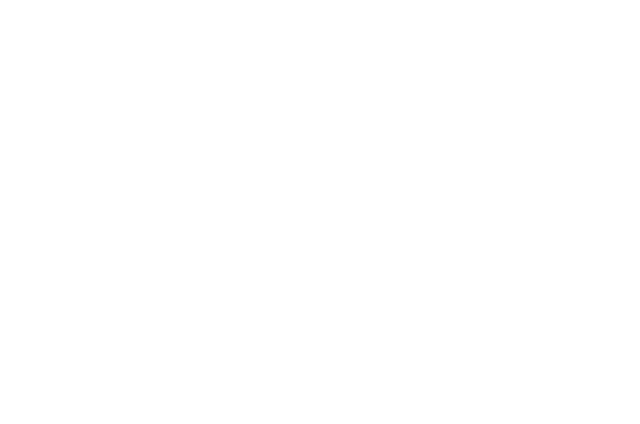
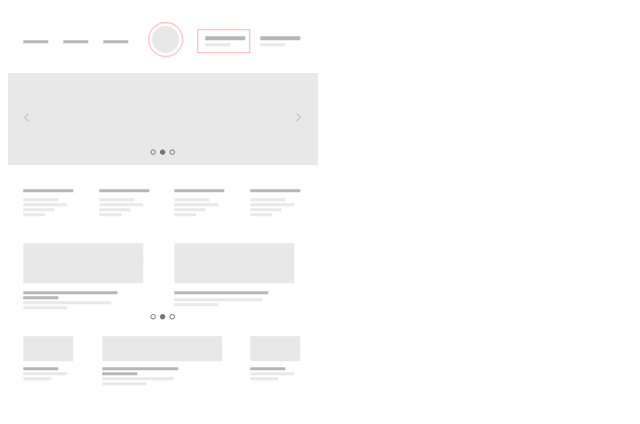
Before and after one commit to decore/svg-inject, a plain HTML site: page index.html in a window 1280 px wide. Shown: the whole page, without its empty margins (0-640 px from the left). Drawn offline with Linux system fonts and the light colour scheme.

Commit message:
ajax svg

```diff
--- a/index.html
+++ b/index.html
@@ -9,5 +9,6 @@
 	</head>
 	<body>
 		<div class="isvg" data-icon="sketch-front"></div>
+		<div class="isvg" data-icon="sketch-front"></div>
 	</body>
 </html>
--- a/svg-inject.js
+++ b/svg-inject.js
@@ -1,30 +1,14 @@
-// document.addEventListener("DOMContentLoaded", function(event) {
-// 	var elements = document.querySelectorAll('.isvg');
-// 	for (var i = 0, max = elements.length; i < max; i++) {
-// 		var request = new XMLHttpRequest();
-// 		request.open('GET', '/img/svg/sketch-front.svg', true);
-// 		request.onload = function() {
-// 			if (request.status >= 200 && request.status < 400) {
-// 				var data = JSON.parse(request.responseText);
-// 				console.log('test');
-// 				console.log(data);
-// 			} else {
-// 			}
-// 		};
-// 		request.send();
-// 	};
-// });
 document.addEventListener("DOMContentLoaded", function(event) {
-	// var icons = document.getElementsByClassName('icon');
-	// for (var i=0; i<=icons.length; i++) {
-		// var icon = icons[i];
-		// console.log(icon);
+	var icons = document.getElementsByClassName('isvg');
+	console.log(icons);
+	for (var i=0; i<icons.length; i++) {
+		var icon = icons[i];
+		console.log(icon);
 		var http = new XMLHttpRequest();
 		http.open('GET', '/img/svg/sketch-front.svg', true);
 		http.onload = function () {
-			// icon.insertAdjacentHTML('afterbegin', http.responseText);
-			console.log(http.responseText);
+			icon.innerHTML = http.responseText;
 		}
 		http.send();
-	// };
+	};
 });
```
